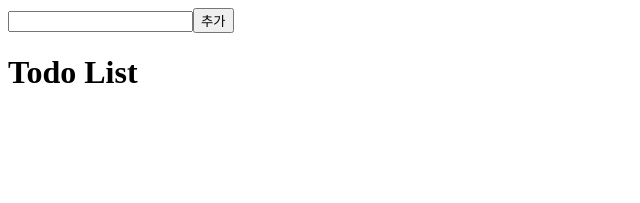
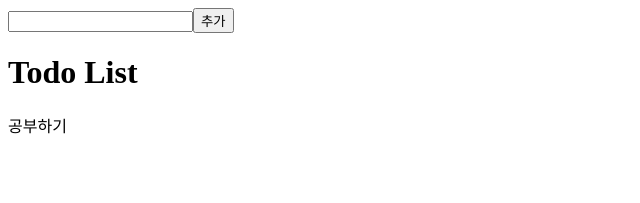
Before and after one commit to y55mun/todoapp, a React (Vite) app: page / in a window 1280 px wide. Shown: the top 203 px of the page, without its empty margins (0-640 px from the left). Built offline with nearby package versions, Linux system fonts and the light colour scheme.

Commit message:
add TodoItem.jsx

```diff
--- a/src/components/TodoBoard.jsx
+++ b/src/components/TodoBoard.jsx
@@ -1,10 +1,12 @@
 import React from "react"
+import TodoItem from "./TodoItem"
 
 function TodoBoard() {
 
   return (
     <div>
       <h1>Todo List</h1>
+      <TodoItem/>
     </div>
   )
 }
--- a/src/components/TodoItem.jsx
+++ b/src/components/TodoItem.jsx
@@ -0,0 +1,13 @@
+import React from "react"
+
+function TodoItem() {
+
+  return(
+    <div>
+      공부하기
+    </div>
+  )
+
+}
+
+export default TodoItem
```
